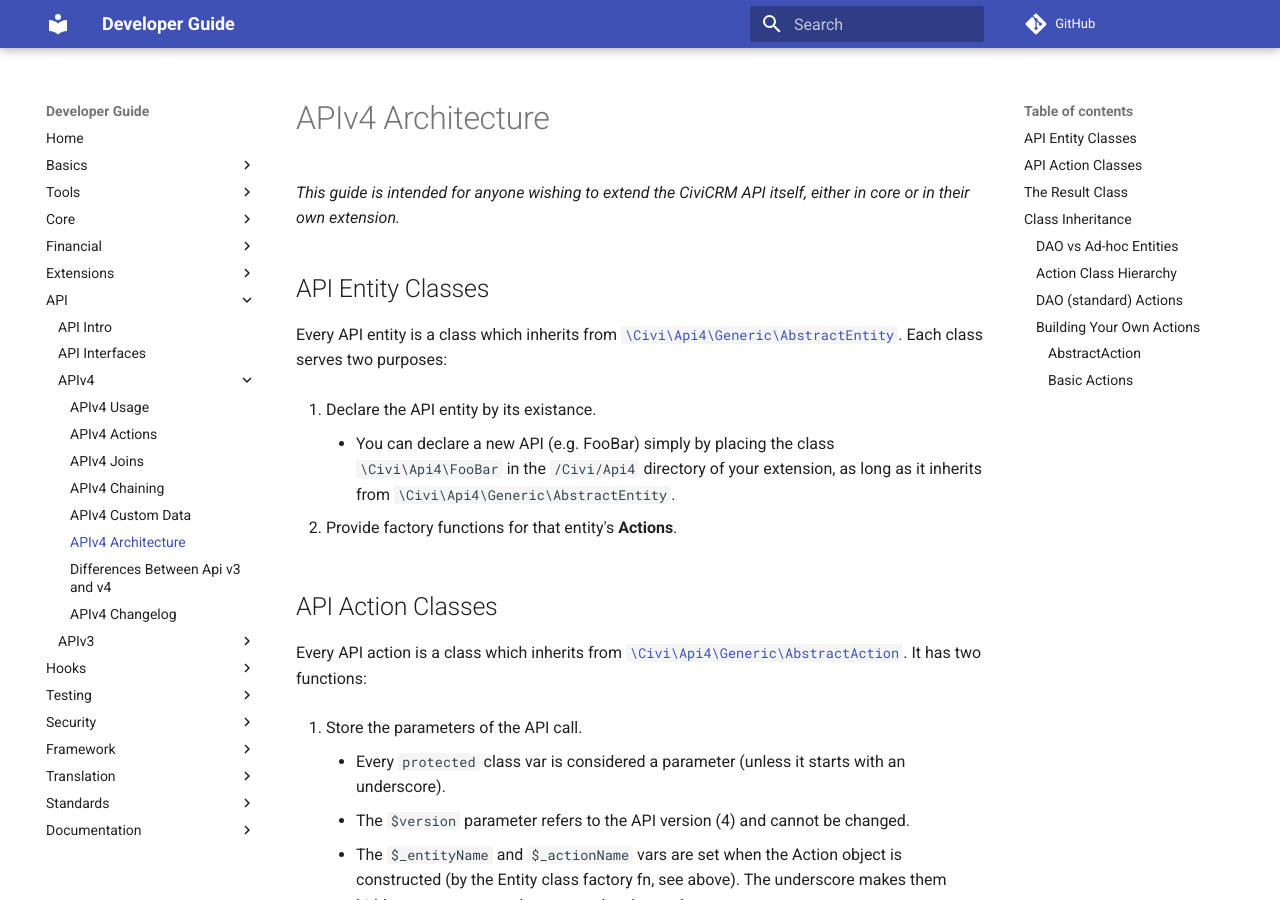
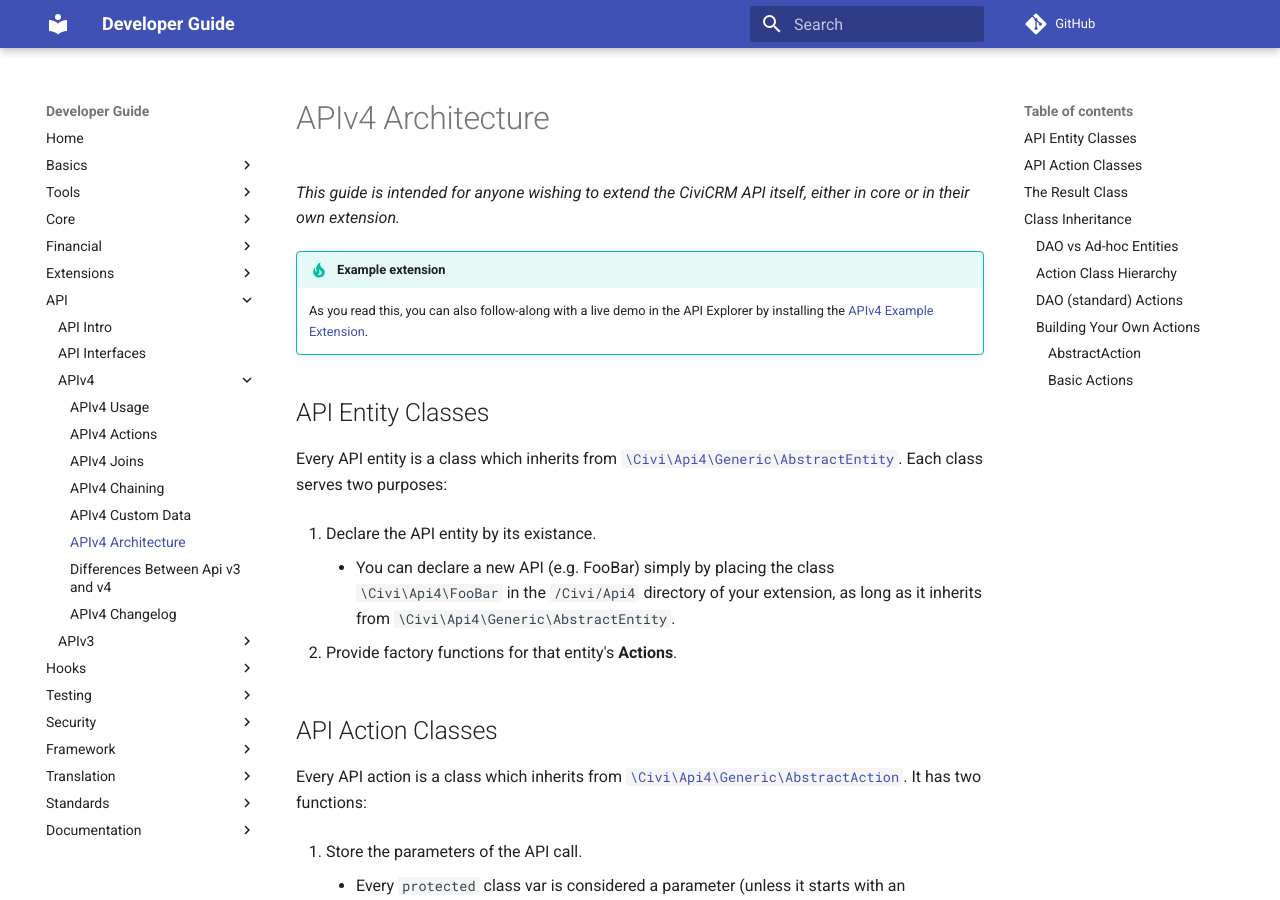
Before and after one commit to civicrm/civicrm-dev-docs, an MkDocs documentation site: the page built from docs/api/v4/architecture.md, in a window 1280 px wide and 900 px high. Built offline with MkDocs 1.6.1 and Material for MkDocs 9.7.7, drawn with Linux system fonts in a browser that asks for light colours; comment, search, counter and statistics services are not loaded.

Commit message:
Add more links to the APIv4 example extension (#833)

```diff
--- a/docs/api/v4/architecture.md
+++ b/docs/api/v4/architecture.md
@@ -1,6 +1,10 @@
 # APIv4 Architecture
 
 *This guide is intended for anyone wishing to extend the CiviCRM API itself, either in core or in their own extension.*
+
+!!! tip "Example extension"
+
+    As you read this, you can also follow-along with a live demo in the API Explorer by installing the [APIv4 Example Extension](https://lab.civicrm.org/extensions/api4example/).
 
 ## API Entity Classes
 
@@ -134,7 +138,7 @@
 
 [**`AbstractAction`**](https://github.com/civicrm/civicrm-core/blob/master/Civi/Api4/Generic/AbstractAction.php)
 is the base class for all API actions. Every action must, at minimum, extend this class.
-For example, the `Example::random()` action extends this class directly.
+For example, the [`Example::random()`](https://lab.civicrm.org/extensions/api4example/blob/master/Civi/Api4/Action/Example/Random.php) action extends this class directly.
 Your custom action will define parameters as protected class properties, and implement a `_run` function to execute the action.
 
 Before extending `AbstractAction` directly, consider if your action could benefit from the features provided by one of the Basic actions:
```
